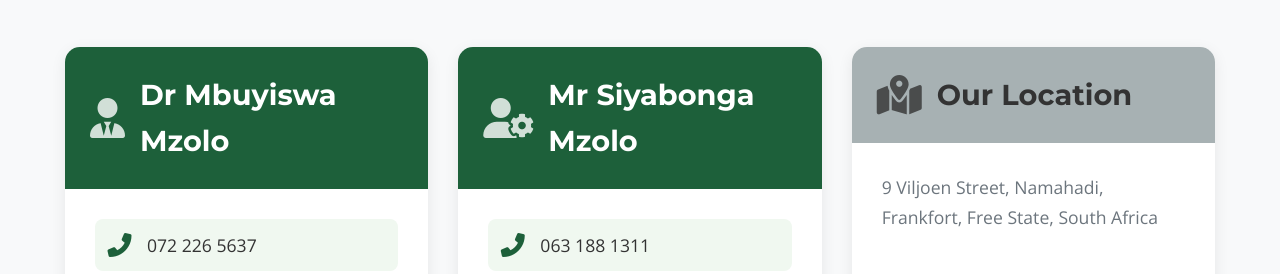
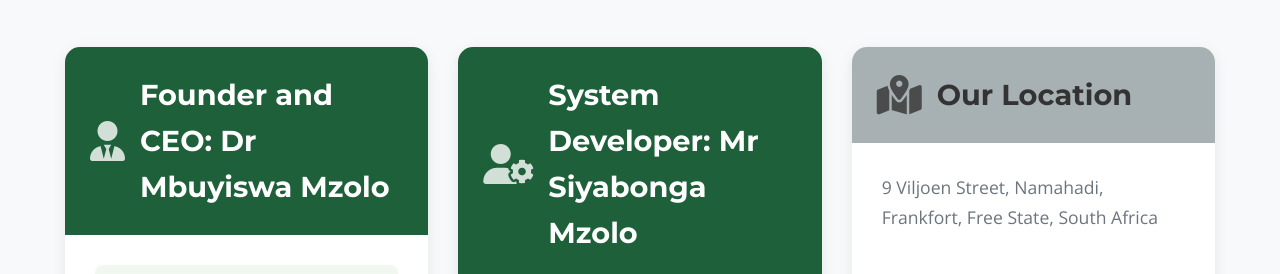
Before and after one commit to SiyaMzolo/mzolo-s-service, a plain HTML site: page index.html in a window 1280 px wide. Shown: the part 6424-6698 px from the top of the page. Drawn offline with nearby package versions, Linux system fonts and the light colour scheme.

Commit message:
Update index.html

```diff
--- a/index.html
+++ b/index.html
@@ -148,7 +148,7 @@
                     <div class="contact-card">
                         <div class="card-header">
                             <i class="fas fa-user-tie"></i>
-                            <h3>Dr Mbuyiswa Mzolo</h3>
+                            <h3>Founder and CEO: Dr Mbuyiswa Mzolo</h3>
                         </div>
                         <div class="card-body">
                             <a href="tel:+27722265637" class="contact-link">
@@ -169,7 +169,7 @@
                     <div class="contact-card">
                         <div class="card-header">
                             <i class="fas fa-user-cog"></i>
-                            <h3>Mr Siyabonga Mzolo</h3>
+                            <h3>System Developer: Mr Siyabonga Mzolo</h3>
                         </div>
                         <div class="card-body">
                             <a href="tel:+27631881311" class="contact-link">
```
